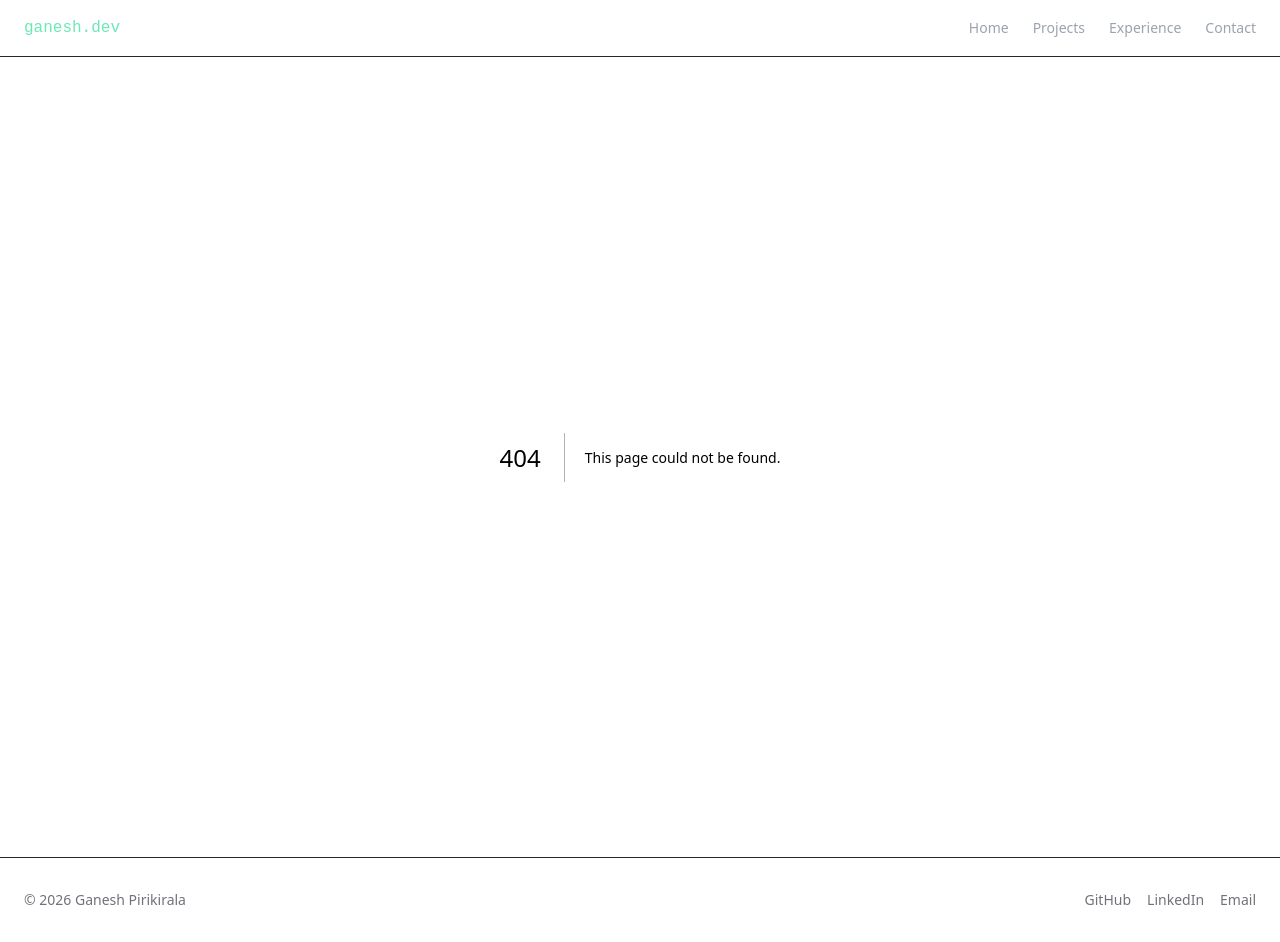
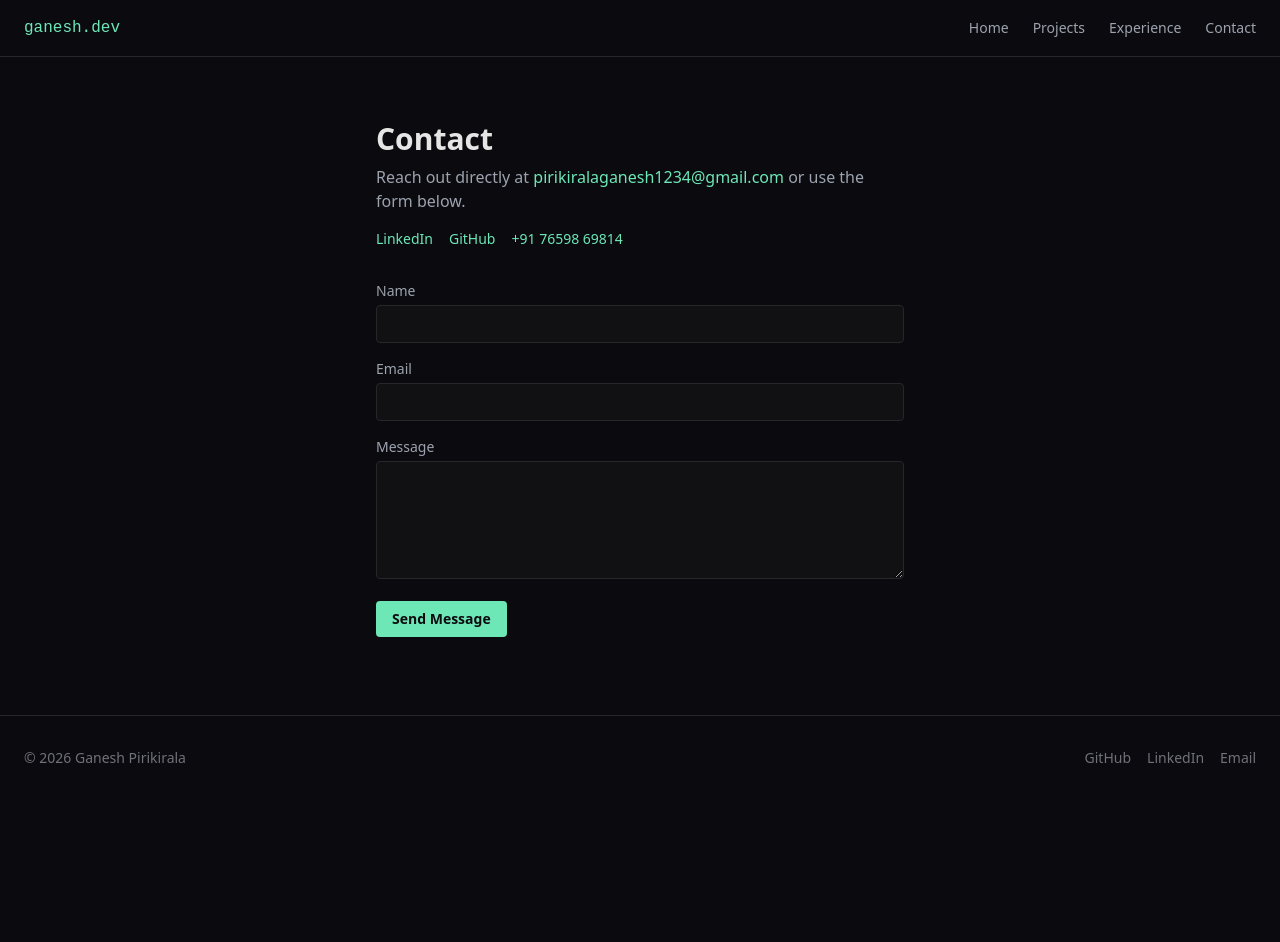
Before and after one commit to webdeveloper-fresher32/Port-folio, a Next.js app: page /contact in a window 1280 px wide. Before the commit this address had no page. After the commit the page ends 800 px from the top, so only its background shows below. Built offline with nearby package versions, Linux system fonts and the light colour scheme.

Commit message:
feat: build contact page

```diff
--- /dev/null
+++ b/app/contact/page.tsx
@@ -0,0 +1,30 @@
+import ContactForm from '@/components/ContactForm'
+
+export default function ContactPage() {
+  return (
+    <div className="mx-auto max-w-xl space-y-8 px-6 py-16">
+      <div>
+        <h1 className="text-3xl font-bold">Contact</h1>
+        <p className="mt-2 text-muted">
+          Reach out directly at{' '}
+          <a href="mailto:pirikiralaganesh1234@gmail.com" className="text-accent hover:underline">
+            pirikiralaganesh1234@gmail.com
+          </a>{' '}
+          or use the form below.
+        </p>
+        <div className="mt-4 flex gap-4 text-sm">
+          <a href="https://www.linkedin.com/in/ganesh-p-b711a924a" className="text-accent hover:underline">
+            LinkedIn
+          </a>
+          <a href="https://github.com/webdeveloper-fresher32" className="text-accent hover:underline">
+            GitHub
+          </a>
+          <a href="tel:+917659869814" className="text-accent hover:underline">
+            +91 76598 69814
+          </a>
+        </div>
+      </div>
+      <ContactForm />
+    </div>
+  )
+}
```
